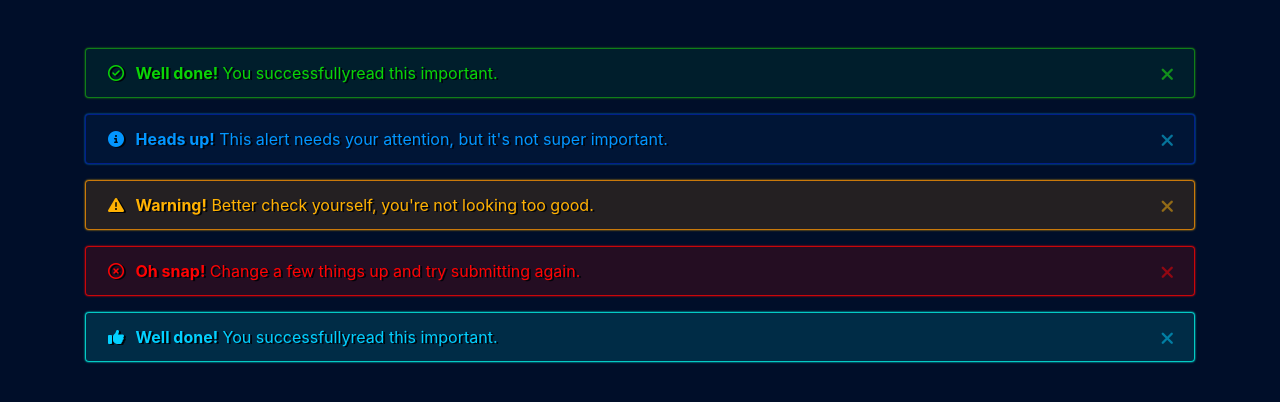
After one commit to giovotam2491/QLHocTap, a PHP site: the page made by app/views/shares/popup.php in a window 1280 px wide. The commit adds this page. Shown: the top 402 px of the page. Run offline with PHP 8.4, Linux system fonts and the light colour scheme; the template is opened without the code that fills it, so the values that code supplies are empty; some libraries are stand-ins or nearby versions.

Commit message:
add popup.php and fix bug

```diff
--- a/app/views/shares/header.php
+++ b/app/views/shares/header.php
@@ -62,8 +62,11 @@
         <form class="form-inline my-2 my-lg-0">
             <?php if(isset($_SESSION['user'])): ?>
                 <!-- Nếu đã đăng nhập -->
+                <?php
+                $roleName = ($_SESSION['user']['role'] === 'student') ? 'học sinh' : (($_SESSION['user']['role'] === 'teacher') ? 'giáo viên' : $_SESSION['user']['role']);
+                ?>
                 <span class="navbar-text mr-2">
-                    Chào, <?php echo htmlspecialchars($_SESSION['user']['full_name']); ?>
+                    Chào, <?php echo htmlspecialchars($roleName . " " . $_SESSION['user']['full_name']); ?>
                 </span>
                 <a href="/QLHocTap/account/logout" class="btn btn-outline-light my-2 my-sm-0">Logout</a>
             <?php else: ?>
--- /dev/null
+++ b/app/views/shares/popup.php
@@ -0,0 +1,229 @@
+<!DOCTYPE html>
+<html lang="en">
+<head>
+  <meta charset="UTF-8">
+  <meta name="viewport" content="width=device-width, initial-scale=1.0">
+  <link rel="stylesheet" href="https://stackpath.bootstrapcdn.com/bootstrap/4.5.2/css/bootstrap.min.css">
+  <link rel="stylesheet" href="https://cdnjs.cloudflare.com/ajax/libs/twitter-bootstrap/4.1.3/css/bootstrap.min.css">
+  <link rel="stylesheet" href="https://cdnjs.cloudflare.com/ajax/libs/font-awesome/5.11.2/css/all.min.css">
+  <link rel="stylesheet" href="https://cdnjs.cloudflare.com/ajax/libs/font-awesome-animation/0.2.1/font-awesome-animation.min.css">
+
+
+
+  <style>
+        body
+        {
+        background: #000e29;
+        }
+
+        .alert>.start-icon {
+            margin-right: 0;
+            min-width: 20px;
+            text-align: center;
+        }
+
+        .alert>.start-icon {
+            margin-right: 5px;
+        }
+
+        .greencross
+        {
+        font-size:18px;
+            color: #25ff0b;
+            text-shadow: none;
+        }
+
+        .alert-simple.alert-success
+        {
+        border: 1px solid rgba(36, 241, 6, 0.46);
+            background-color: rgba(7, 149, 66, 0.12156862745098039);
+            box-shadow: 0px 0px 2px #259c08;
+            color: #0ad406;
+        text-shadow: 2px 1px #00040a;
+        transition:0.5s;
+        cursor:pointer;
+        }
+        .alert-success:hover{
+        background-color: rgba(7, 149, 66, 0.35);
+        transition:0.5s;
+        }
+        .alert-simple.alert-info
+        {
+        border: 1px solid rgba(6, 44, 241, 0.46);
+            background-color: rgba(7, 73, 149, 0.12156862745098039);
+            box-shadow: 0px 0px 2px #0396ff;
+            color: #0396ff;
+        text-shadow: 2px 1px #00040a;
+        transition:0.5s;
+        cursor:pointer;
+        }
+
+        .alert-info:hover
+        {
+        background-color: rgba(7, 73, 149, 0.35);
+        transition:0.5s;
+        }
+
+        .blue-cross
+        {
+        font-size: 18px;
+            color: #0bd2ff;
+            text-shadow: none;
+        }
+
+        .alert-simple.alert-warning
+        {
+            border: 1px solid rgba(241, 142, 6, 0.81);
+            background-color: rgba(220, 128, 1, 0.16);
+            box-shadow: 0px 0px 2px #ffb103;
+            color: #ffb103;
+            text-shadow: 2px 1px #00040a;
+        transition:0.5s;
+        cursor:pointer;
+        }
+
+        .alert-warning:hover{
+        background-color: rgba(220, 128, 1, 0.33);
+        transition:0.5s;
+        }
+
+        .warning
+        {
+            font-size: 18px;
+            color: #ffb40b;
+            text-shadow: none;
+        }
+
+        .alert-simple.alert-danger
+        {
+        border: 1px solid rgba(241, 6, 6, 0.81);
+            background-color: rgba(220, 17, 1, 0.16);
+            box-shadow: 0px 0px 2px #ff0303;
+            color: #ff0303;
+            text-shadow: 2px 1px #00040a;
+        transition:0.5s;
+        cursor:pointer;
+        }
+
+        .alert-danger:hover
+        {
+            background-color: rgba(220, 17, 1, 0.33);
+        transition:0.5s;
+        }
+
+        .danger
+        {
+            font-size: 18px;
+            color: #ff0303;
+            text-shadow: none;
+        }
+
+        .alert-simple.alert-primary
+        {
+        border: 1px solid rgba(6, 241, 226, 0.81);
+            background-color: rgba(1, 204, 220, 0.16);
+            box-shadow: 0px 0px 2px #03fff5;
+            color: #03d0ff;
+            text-shadow: 2px 1px #00040a;
+        transition:0.5s;
+        cursor:pointer;
+        }
+
+        .alert-primary:hover{
+        background-color: rgba(1, 204, 220, 0.33);
+        transition:0.5s;
+        }
+
+        .alertprimary
+        {
+            font-size: 18px;
+            color: #03d0ff;
+            text-shadow: none;
+        }
+
+        .square_box {
+            position: absolute;
+            -webkit-transform: rotate(45deg);
+            -ms-transform: rotate(45deg);
+            transform: rotate(45deg);
+            border-top-left-radius: 45px;
+
+        </style>
+</head>
+    <body>
+        <section>
+            <div class="square_box box_three"></div>
+            <div class="square_box box_four"></div>
+            <div class="container mt-5">
+                <div class="row">
+
+                    <div class="col-sm-12">
+                        <div class="alert fade alert-simple alert-success alert-dismissible text-left font__family-montserrat font__size-16 font__weight-light brk-library-rendered rendered show">
+                            <button type="button" class="close font__size-18" data-dismiss="alert">
+                                <span aria-hidden="true"><a>
+                                    <i class="fa fa-times greencross"></i>
+                                </a></span>
+                    <span class="sr-only">Close</span>
+                    </button>
+                    <i class="start-icon far fa-check-circle faa-tada animated"></i>
+                    <strong class="font__weight-semibold">Well done!</strong> You successfullyread this important.
+                </div>
+            </div>
+
+            <div class="col-sm-12">
+                <div class="alert fade alert-simple alert-info alert-dismissible text-left font__family-montserrat font__size-16 font__weight-light brk-library-rendered rendered show" role="alert" data-brk-library="component__alert">
+                    <button type="button" class="close font__size-18" data-dismiss="alert">
+                        <span aria-hidden="true">
+                        <i class="fa fa-times blue-cross"></i>
+                    </span>
+                    <span class="sr-only">Close</span>
+                    </button>
+            <i class="start-icon  fa fa-info-circle faa-shake animated"></i>
+            <strong class="font__weight-semibold">Heads up!</strong> This alert needs your attention, but it's not super important.
+            </div>
+
+        </div>
+
+        <div class="col-sm-12">
+            <div class="alert fade alert-simple alert-warning alert-dismissible text-left font__family-montserrat font__size-16 font__weight-light brk-library-rendered rendered show" role="alert" data-brk-library="component__alert">
+                <button type="button" class="close font__size-18" data-dismiss="alert">
+                    <span aria-hidden="true">
+                        <i class="fa fa-times warning"></i>
+                        </span>
+                        <span class="sr-only">Close</span>
+                    </button>
+                    <i class="start-icon fa fa-exclamation-triangle faa-flash animated"></i>
+                    <strong class="font__weight-semibold">Warning!</strong> Better check yourself, you're not looking too good.
+                </div>
+        </div>
+
+        <div class="col-sm-12">
+            <div class="alert fade alert-simple alert-danger alert-dismissible text-left font__family-montserrat font__size-16 font__weight-light brk-library-rendered rendered show" role="alert" data-brk-library="component__alert">
+                <button type="button" class="close font__size-18" data-dismiss="alert">
+                    <span aria-hidden="true">
+                        <i class="fa fa-times danger "></i>
+                        </span>
+                        <span class="sr-only">Close</span>
+                    </button>
+                    <i class="start-icon far fa-times-circle faa-pulse animated"></i>
+            <strong class="font__weight-semibold">Oh snap!</strong> Change a few things up and try submitting again.
+            </div>
+        </div>
+
+        <div class="col-sm-12">
+            <div class="alert fade alert-simple alert-primary alert-dismissible text-left font__family-montserrat font__size-16 font__weight-light brk-library-rendered rendered show" role="alert" data-brk-library="component__alert">
+            <button type="button" class="close font__size-18" data-dismiss="alert">
+                <span  aria-hidden="true"><i class="fa fa-times alertprimary"></i></span>
+                    <span class="sr-only">Close</span>
+                    </button>
+                    <i class="start-icon fa fa-thumbs-up faa-bounce animated"></i>
+                    <strong class="font__weight-semibold">Well done!</strong> You successfullyread this important.
+                </div>
+
+            </div>
+
+        </div>
+    </div>
+    </section>
+</body>
+</html>
--- a/app/views/shares/startpage.php
+++ b/app/views/shares/startpage.php
@@ -91,7 +91,7 @@
 <body>
     <main>
         <h2>Chào Mừng.</h2>
-        <p>Đây là trang web hộ trợ cho môi trường học tập của bạn đạt chất lượng cao hơn</p>
+        <p>Đây là trang web hỗ trợ cho môi trường học tập của bạn đạt chất lượng cao hơn</p>
         <div class="buttons">
             <a href="/QLHocTap/account/login">Bắt đầu</a>
         </div>
```
Also changed, not shown: app/controllers/AccountController.php (+37 -29 lines), app/models/AccountModel.php (+18 -4 lines), app/views/account/register.php (+68 -17 lines).
